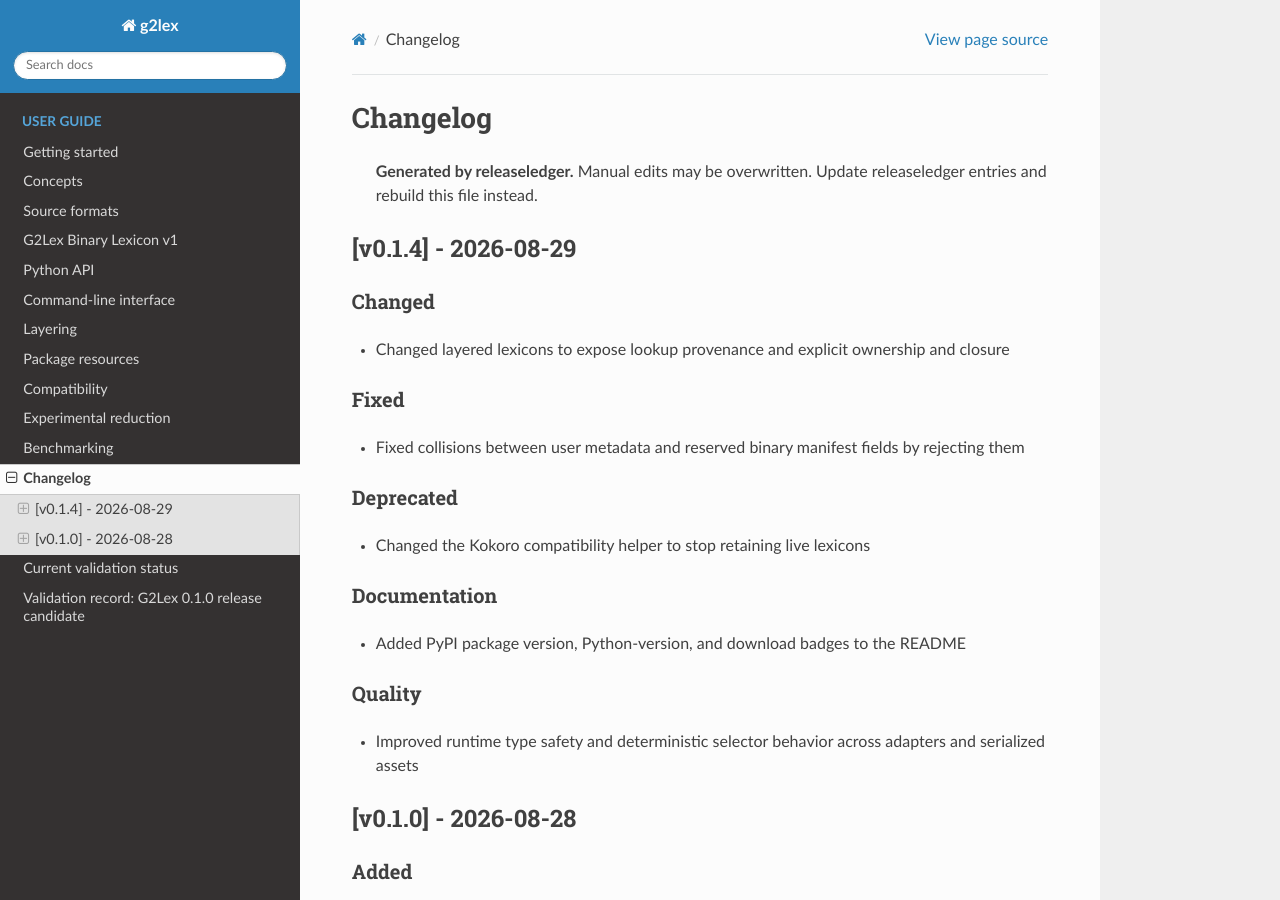
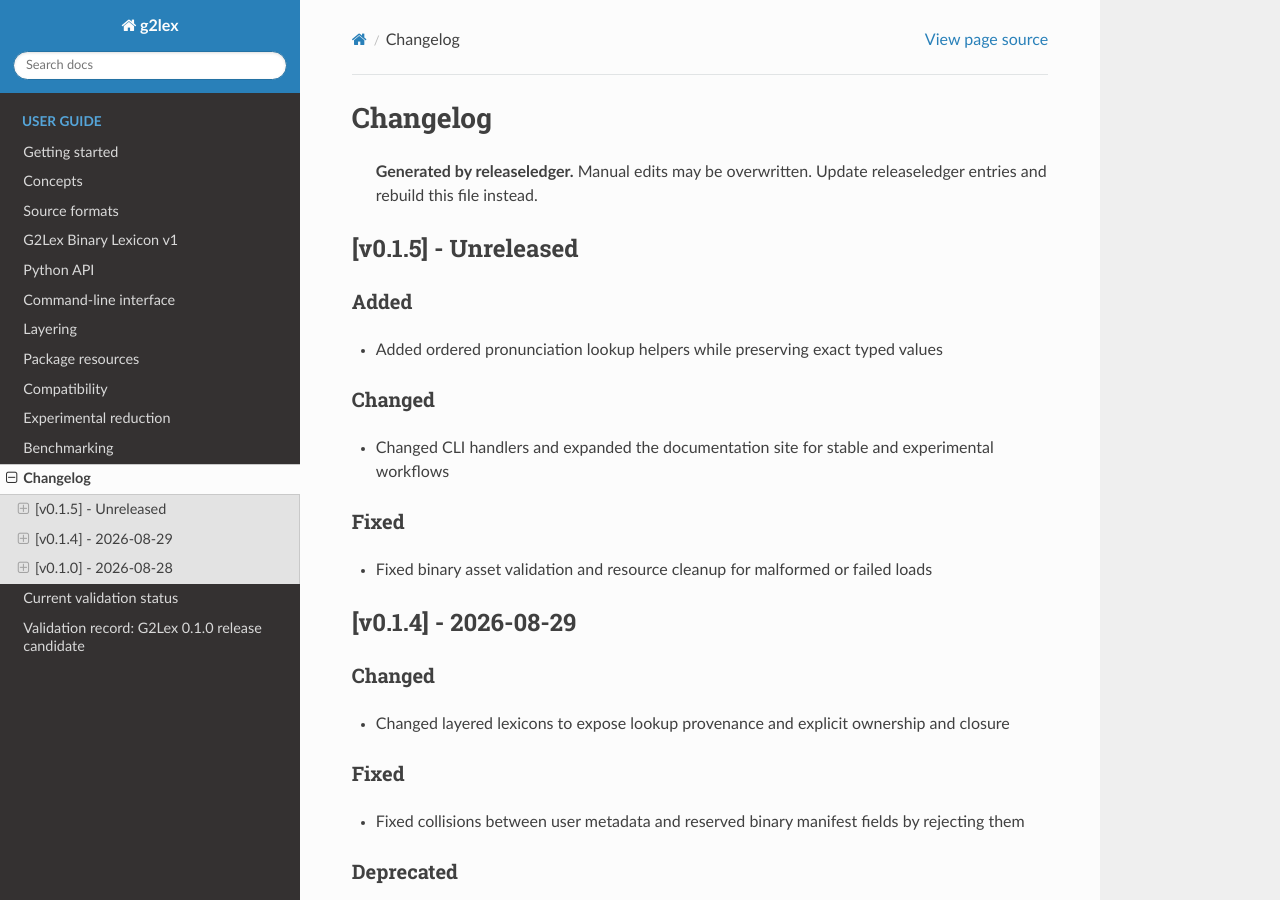
Before and after one commit to buchwandler/g2lex, a Sphinx documentation site: the page built from docs/changelog.md, in a window 1280 px wide and 900 px high. Built offline with Sphinx 7.4.7 and the Read the Docs theme 3.1.0, drawn with Linux system fonts in a browser that asks for light colours.

Commit message:
doc: changelog

```diff
--- a/docs/changelog.md
+++ b/docs/changelog.md
@@ -1,6 +1,22 @@
 # Changelog
 
 > **Generated by releaseledger.** Manual edits may be overwritten. Update releaseledger entries and rebuild this file instead.
+
+## [v0.1.5] - Unreleased
+
+### Added
+
+- Added ordered pronunciation lookup helpers while preserving exact typed values
+
+### Changed
+
+- Changed CLI handlers and expanded the documentation site for stable and experimental workflows
+
+### Fixed
+
+- Fixed binary asset validation and resource cleanup for malformed or failed loads
+
+<!-- generated by releaseledger -->
 
 ## [v0.1.4] - 2026-08-29
 
```
Also changed, not shown: .ledger/releaseledger/data/ledgers/main/releases/0.1.1/release.md (added), .ledger/releaseledger/data/ledgers/main/releases/0.1.2/release.md (added), .ledger/releaseledger/data/ledgers/main/releases/0.1.3/release.md (added), .ledger/releaseledger/data/ledgers/main/releases/v0.1.4/release.md, .ledger/releaseledger/data/ledgers/main/releases/v0.1.5/entries/entry-0001.md (added), .ledger/releaseledger/data/ledgers/main/releases/v0.1.5/entries/entry-0002.md (added), .ledger/releaseledger/data/ledgers/main/releases/v0.1.5/entries/entry-0003.md (added), .ledger/releaseledger/data/ledgers/main/releases/v0.1.5/release.md (added), 2 other files.
